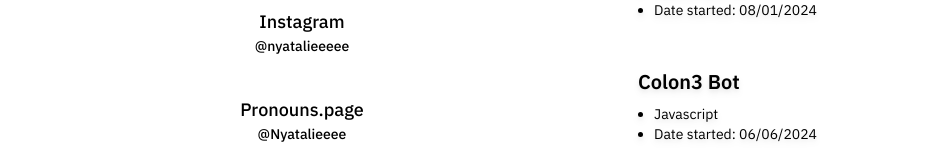
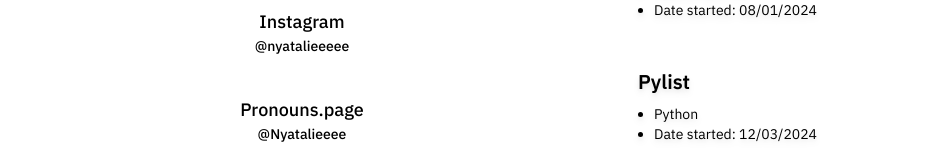
Before and after one commit to Meowcelinee/website, a Next.js app: page / in a window 1280 px wide. Shown: the part 792-952 px from the top of the page, without its empty margins (38-973 px from the left). Built offline with nearby package versions, Linux system fonts and the light colour scheme; a web font is replaced by a local one; what @catppuccin/tailwindcss would draw is missing.

Commit message:
add pylist to projects

```diff
--- a/src/data/projectData.ts
+++ b/src/data/projectData.ts
@@ -31,6 +31,12 @@ const projects: Project[] = [
         date: '08/01/2024',
     },
     {
+        name: 'Pylist',
+        link: '/wip',
+        language: 'Python',
+        date: '12/03/2024',
+    },
+    {
         name: 'Colon3 Bot',
         link: 'https://github.com/Nyatalieeee/colon3-bot',
         language: 'Javascript',
```
